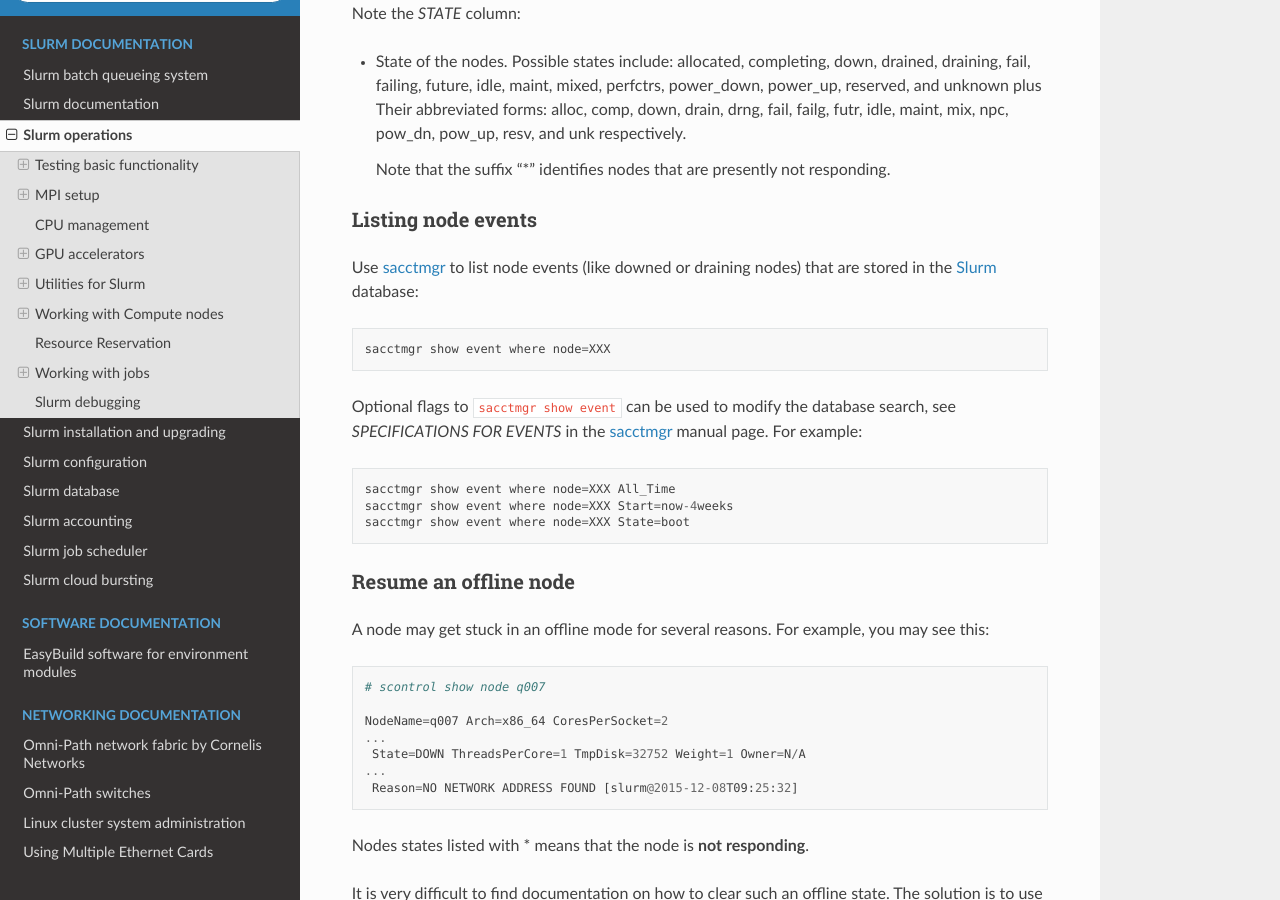
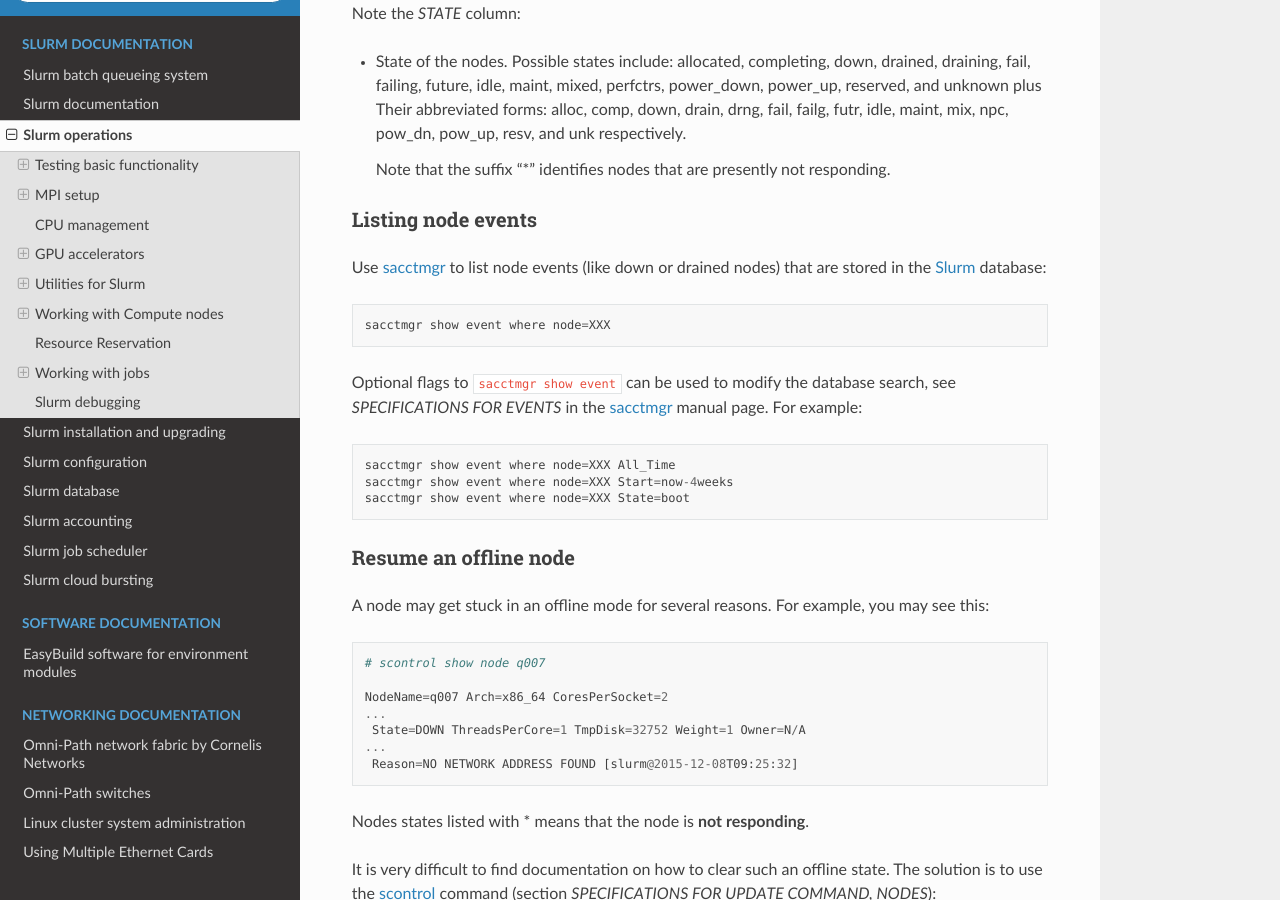
Before and after one commit to OleHolmNielsen/Niflheim_system, a Sphinx documentation site: the page built from docs/Slurm_operations.rst, in a window 1280 px wide and 900 px high, scrolled down 14639 px. Built offline with Sphinx 7.4.7 and the Read the Docs theme 3.1.0, drawn with Linux system fonts in a browser that asks for light colours.

Commit message:
Correct the sacctmgr show event description

```diff
--- a/docs/Slurm_operations.rst
+++ b/docs/Slurm_operations.rst
@@ -660,7 +660,7 @@ Note the *STATE* column:
 Listing node events
 ---------------------------
 
-Use sacctmgr_ to list node events (like downed or draining nodes) that are stored in the Slurm_ database::
+Use sacctmgr_ to list node events (like down or drained nodes) that are stored in the Slurm_ database::
 
   sacctmgr show event where node=XXX
 
```
